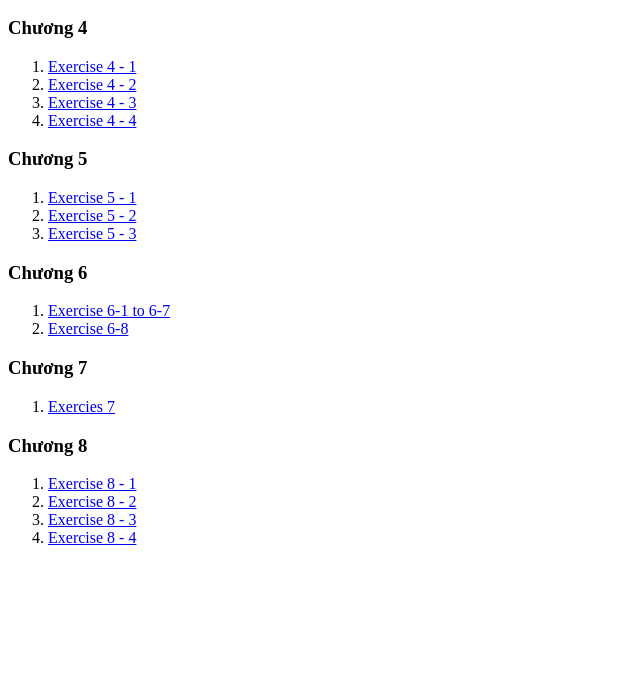
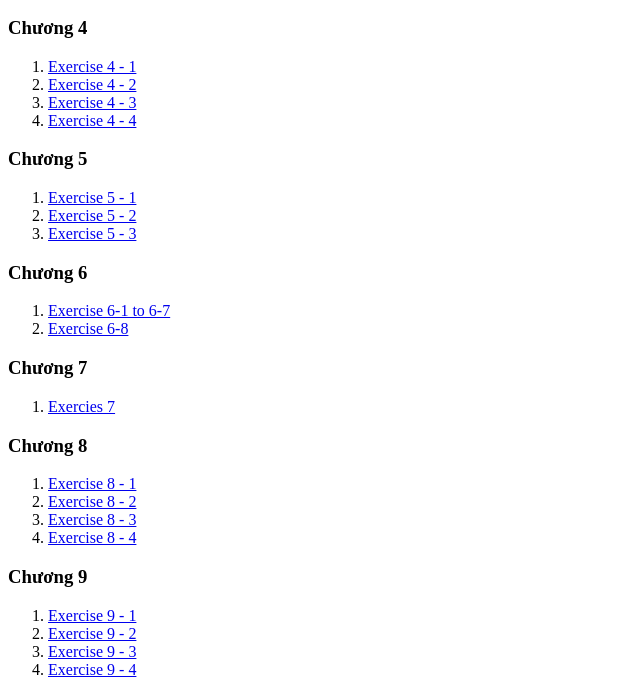
Before and after one commit to PhuongBland/TK_Web, a plain HTML site: page index.html in a window 1280 px wide. Shown: the part 110-805 px from the top of the page, without its empty margins (0-640 px from the left). Drawn offline with Linux system fonts and the light colour scheme.

Commit message:
Hoàn thành Exercise 9

```diff
--- a/index.html
+++ b/index.html
@@ -42,5 +42,13 @@
         <li><a href="labs/HTML/Exercise 8/8.3.html"> Exercise 8 - 3 </a></li>
         <li><a href="labs/HTML/Exercise 8/8.4.html"> Exercise 8 - 4 </a></li>
     </ol>
+
+    <h3>Chương 9</h3>
+    <ol>
+        <li><a href="labs/HTML/Exercise 9/9.1.html"> Exercise 9 - 1 </a></li>
+        <li><a href="labs/HTML/Exercise 9/9.2.html"> Exercise 9 - 2 </a></li>
+        <li><a href="labs/HTML/Exercise 9/9.3.html"> Exercise 9 - 3 </a></li>
+        <li><a href="labs/HTML/Exercise 9/9.4.html"> Exercise 9 - 4 </a></li>
+    </ol>
 </body>
 </html>
```
